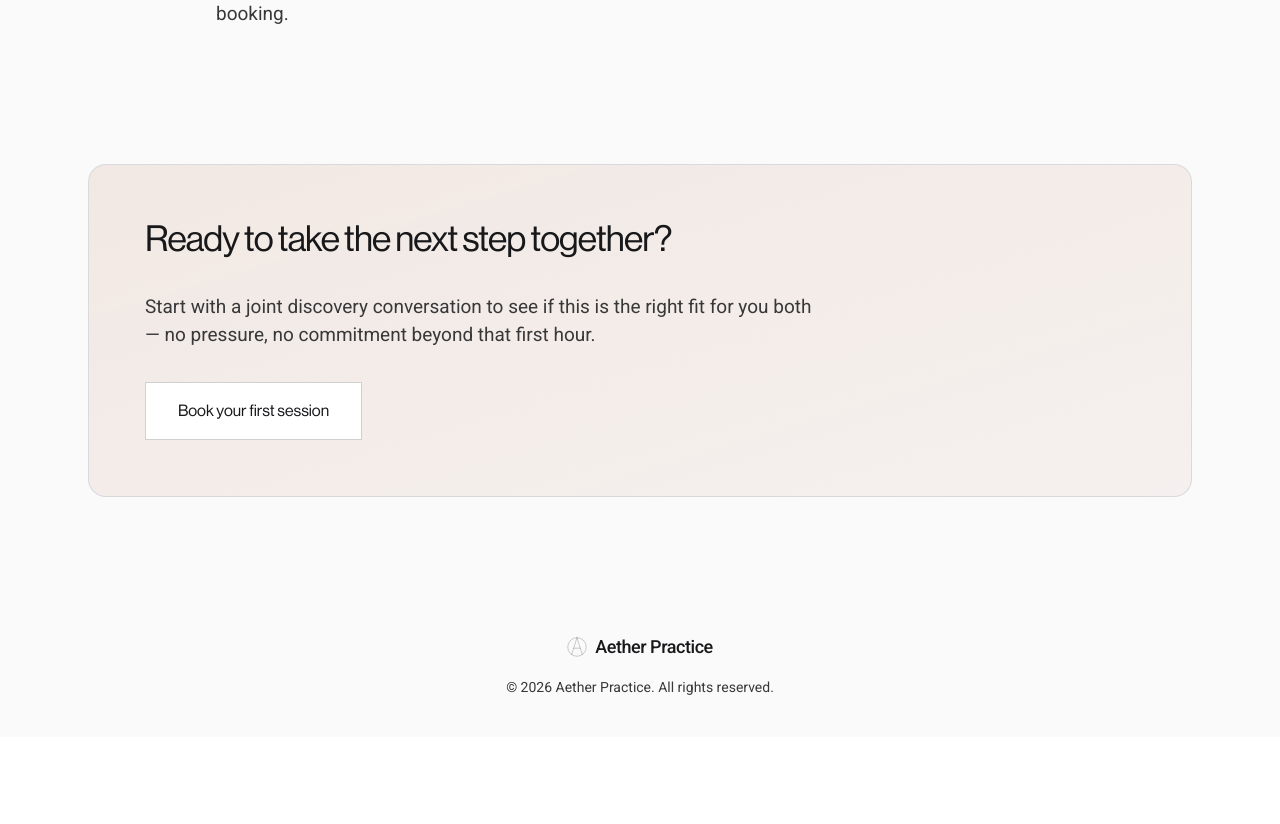
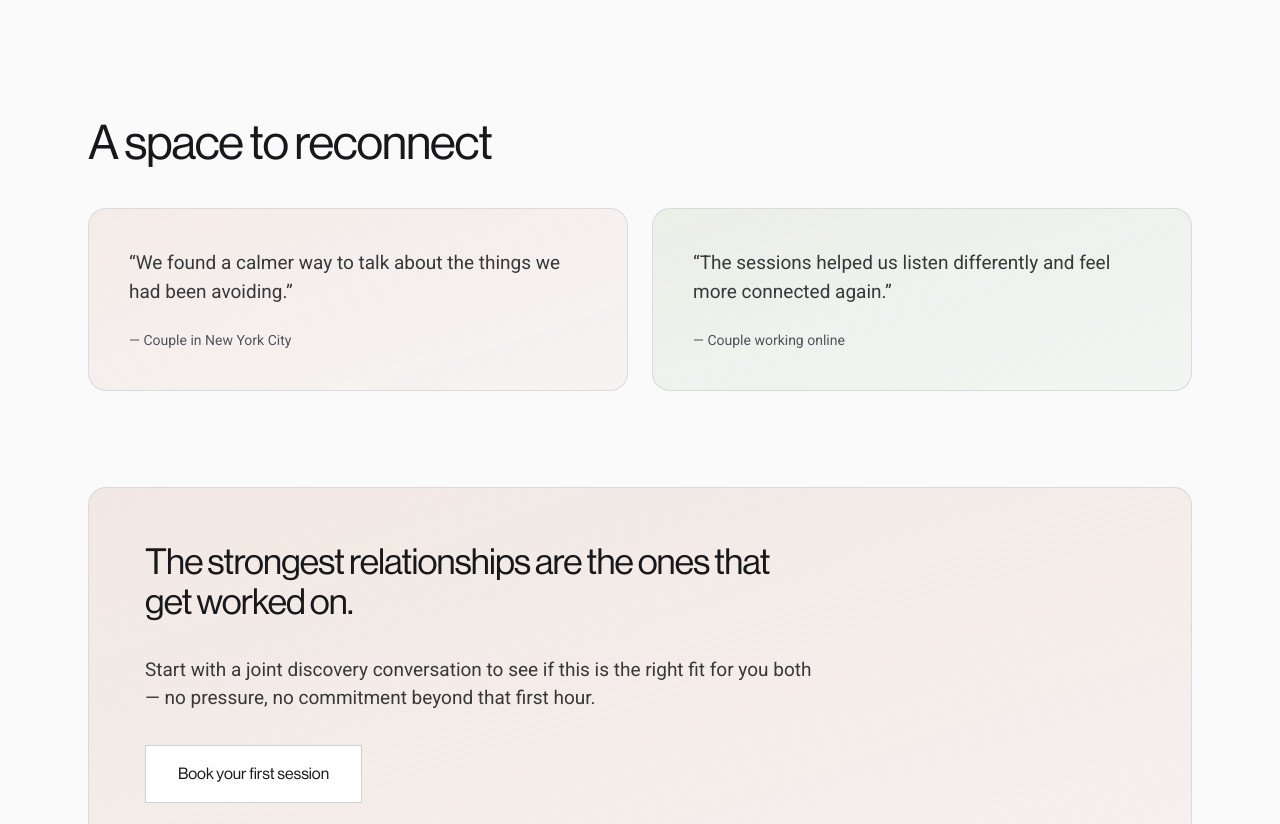
Before and after one commit to martamindacc/Aether, a Next.js app: page /couples-therapy-new-york-city in a window 1280 px wide. Shown: the part 1640-2464 px from the top of the page. Before the commit the page ends 2377 px from the top, so only its background shows below. Built offline with nearby package versions, Linux system fonts and the light colour scheme.

Commit message:
Add NYC testimonials and refine CTA heading

```diff
--- a/app/couples-therapy-new-york-city/page.tsx
+++ b/app/couples-therapy-new-york-city/page.tsx
@@ -36,9 +36,6 @@ export default function CouplesTherapyNewYorkCityPage() {
         <h1 className="max-w-5xl font-[NeueHaasDisplayRoman,Arial,sans-serif] text-6xl font-medium leading-[0.95] tracking-tight text-[#74382f] sm:text-8xl">
           Couples Sessions for Clients in New York City
         </h1>
-        <p className="mt-5 max-w-2xl text-base leading-[1.5] text-zinc-700">
-          Sessions are held entirely online.
-        </p>
         <p className="mt-12 max-w-4xl font-[Roboto,Arial,sans-serif] text-xl leading-[1.5] text-[#383838] sm:text-2xl">
           This space is for couples working through communication difficulties, recurring conflict, trust concerns,
           emotional distance, or a relationship transition. Sessions happen online, so scheduling around New York
@@ -113,9 +110,33 @@ export default function CouplesTherapyNewYorkCityPage() {
           </div>
         </div>
 
+        <div className="mt-24">
+          <h2 className="font-[NeueHaasDisplayRoman,Arial,sans-serif] text-4xl font-medium tracking-tight sm:text-5xl">
+            A space to reconnect
+          </h2>
+          <div className="mt-10 grid gap-6 sm:grid-cols-2">
+            <blockquote className="rounded-2xl border border-zinc-300/80 bg-gradient-to-br from-[#eee2db]/60 to-[#eee2db]/25 p-8 sm:p-10">
+              <p className="font-[Roboto,Arial,sans-serif] text-[19px] leading-[1.5] text-[#383838]">
+                “We found a calmer way to talk about the things we had been avoiding.”
+              </p>
+              <footer className="mt-6 font-[Roboto,Arial,sans-serif] text-sm text-zinc-600">
+                — Couple in New York City
+              </footer>
+            </blockquote>
+            <blockquote className="rounded-2xl border border-zinc-300/80 bg-gradient-to-br from-[#e4eadf]/70 to-[#e4eadf]/30 p-8 sm:p-10">
+              <p className="font-[Roboto,Arial,sans-serif] text-[19px] leading-[1.5] text-[#383838]">
+                “The sessions helped us listen differently and feel more connected again.”
+              </p>
+              <footer className="mt-6 font-[Roboto,Arial,sans-serif] text-sm text-zinc-600">
+                — Couple working online
+              </footer>
+            </blockquote>
+          </div>
+        </div>
+
         <div className="mt-24 flex flex-col items-start gap-8 rounded-2xl border border-zinc-300/80 bg-gradient-to-br from-[#eee2db]/75 to-[#eee2db]/40 p-10 sm:p-14">
           <h2 className="max-w-2xl font-[NeueHaasDisplayRoman,Arial,sans-serif] text-3xl font-medium leading-[1.1] tracking-tight sm:text-4xl">
-              Ready to take the next step together?
+              The strongest relationships are the ones that get worked on.
           </h2>
           <p className="max-w-2xl font-[Roboto,Arial,sans-serif] text-[19px] leading-[1.5] text-[#383838]">
             Start with a joint discovery conversation to see if this is the right fit for you both — no pressure, no commitment beyond that first hour.
```
